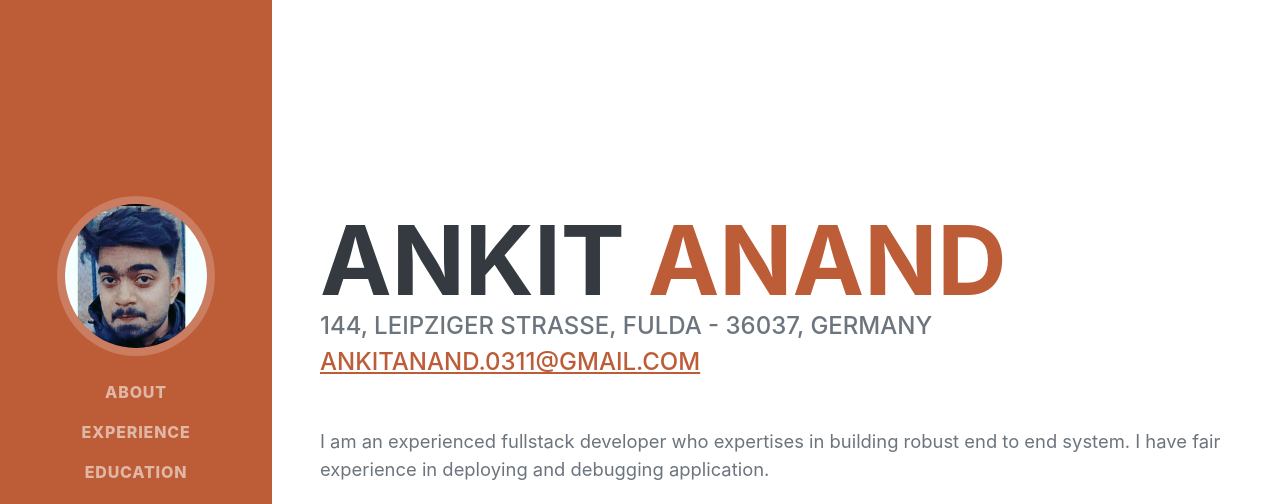
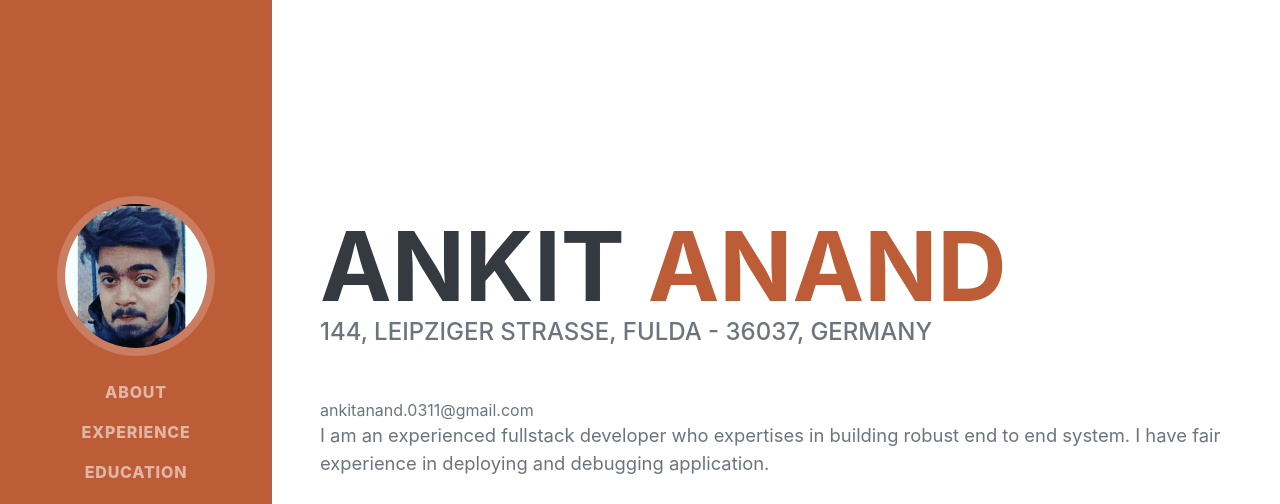
Before and after one commit to Ankit-03-Anand/ankitanand.github.io, a plain HTML site: page index.html in a window 1280 px wide. Shown: the top 504 px of the page. Drawn offline with nearby package versions, Linux system fonts and the light colour scheme; a web font is replaced by a local one.

Commit message:
Update index.html

```diff
--- a/index.html
+++ b/index.html
@@ -46,7 +46,9 @@
                     </h1>
                     <div class="subheading mb-5">
                        144, Leipziger Straße, Fulda - 36037, Germany</br>
-                        <a href="mailto:name@email.com"><lowercase>ankitanand.0311@gmail.com</lowercase></a>
+                    </div>
+                    <div
+                         <a href="mailto:name@email.com">ankitanand.0311@gmail.com</a>
                     </div>
                     <p class="lead mb-5">I am an experienced fullstack developer who expertises in building robust end to end system. I have fair experience in deploying and debugging application.</p>
                     <div class="social-icons">
```
